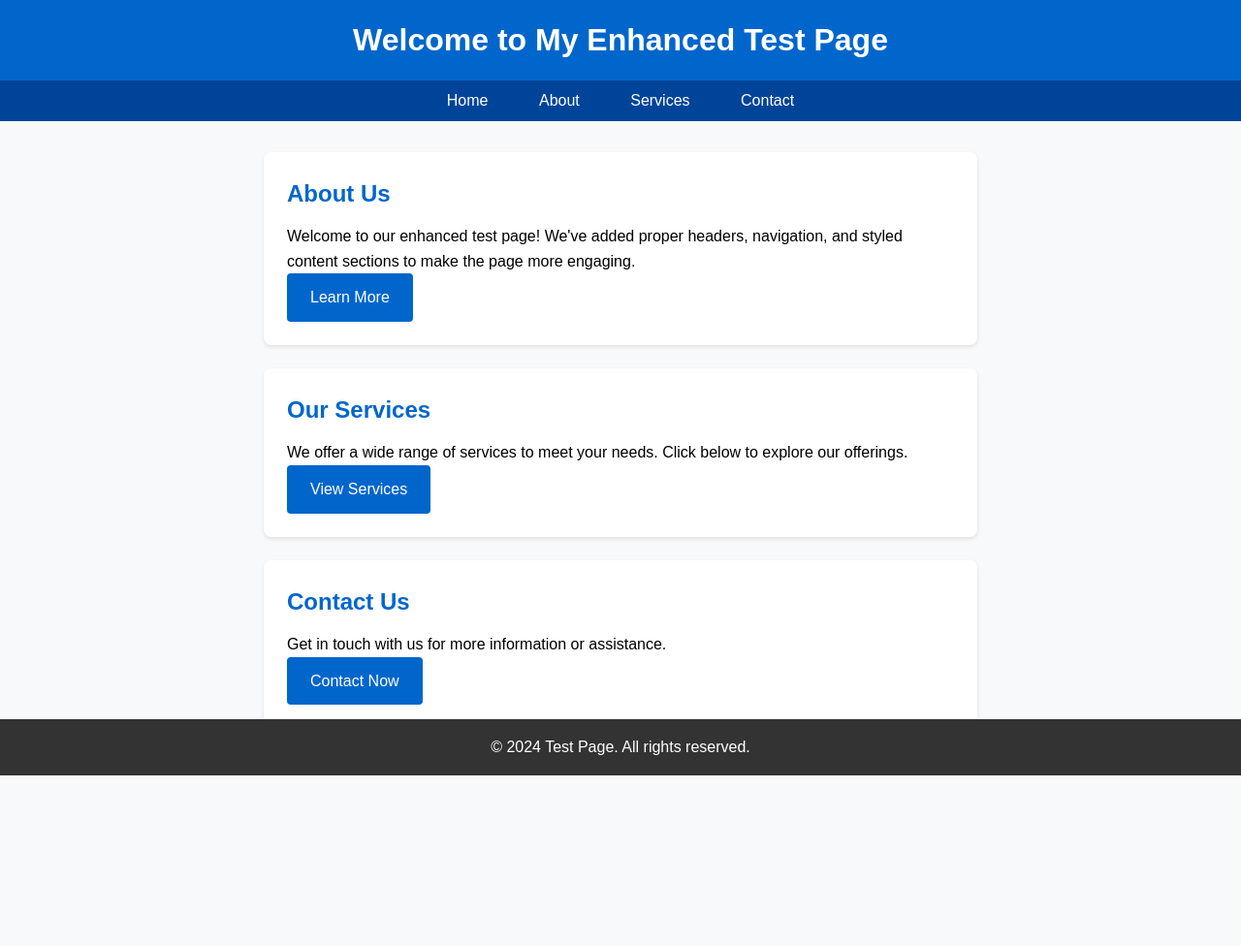
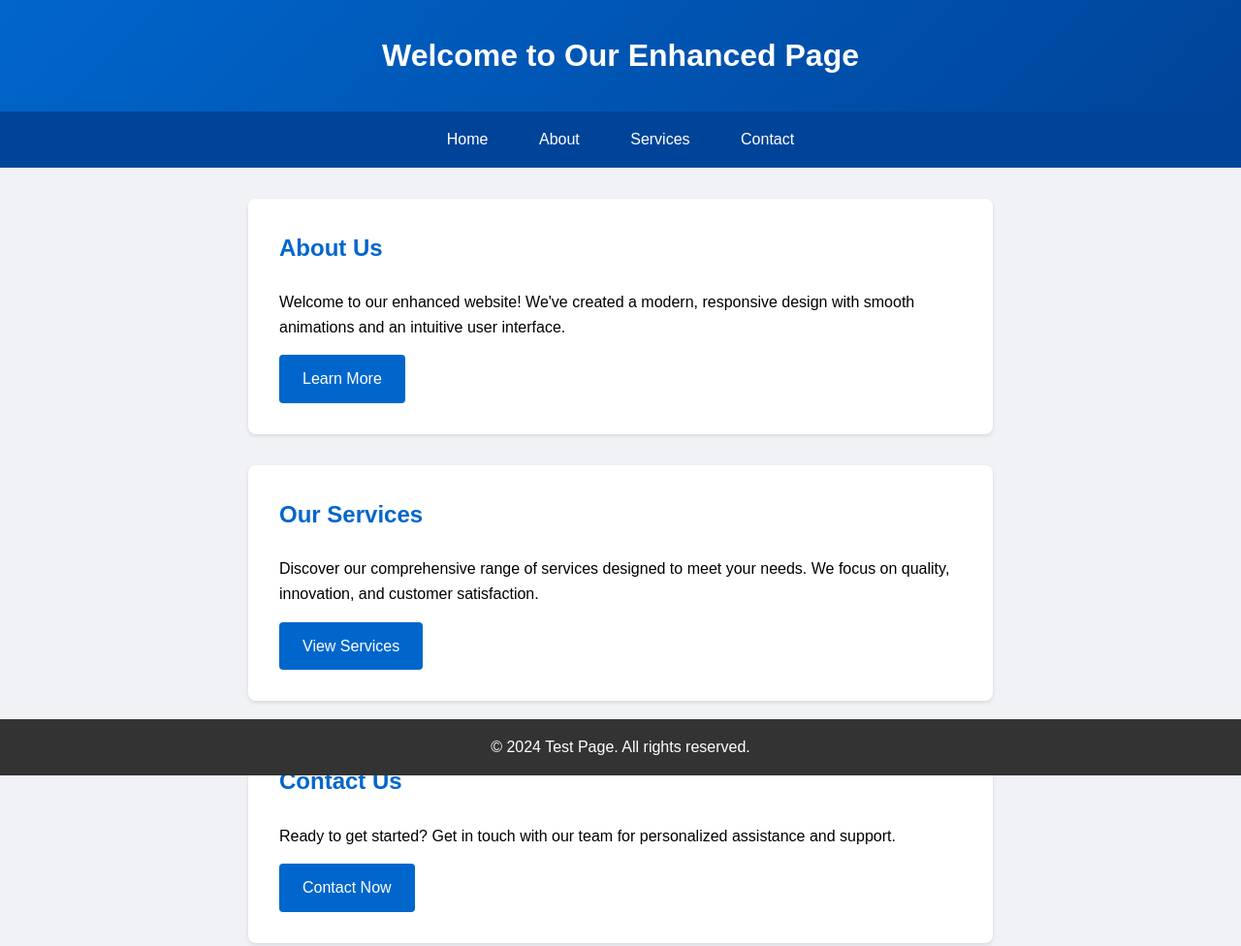
Before and after one commit to Adivems/adivems-test, a plain HTML site: page index.html in a window 1280 px wide. Shown: the whole page at 97% size. Before the commit the page ends 867 px from the top, so only its background shows below. Drawn offline with Linux system fonts and the light colour scheme.

Commit message:
Add enhanced HTML page with styling

```diff
--- a/index.html
+++ b/index.html
@@ -5,91 +5,78 @@
     <meta name="viewport" content="width=device-width, initial-scale=1.0">
     <title>Welcome to My Test Page</title>
     <style>
-        /* Global styles */
         * {
             margin: 0;
             padding: 0;
             box-sizing: border-box;
         }
-
         body {
-            font-family: 'Arial', sans-serif;
+            font-family: Arial, sans-serif;
             line-height: 1.6;
             padding-bottom: 60px;
-            background-color: #f8f9fa;
+            background: #f0f2f5;
         }
-
-        /* Header */
         header {
-            background-color: #0066cc;
+            background: linear-gradient(135deg, #0066cc, #004499);
             color: white;
+            padding: 2em;
+            text-align: center;
+            box-shadow: 0 2px 4px rgba(0,0,0,0.1);
+        }
+        nav {
+            background: #004499;
             padding: 1em;
             text-align: center;
         }
-
-        /* Navigation */
-        nav {
-            background-color: #004499;
-            padding: 0.5em;
-            text-align: center;
-        }
-
         nav a {
             color: white;
             text-decoration: none;
             padding: 0.5em 1em;
             margin: 0 0.5em;
-            border-radius: 3px;
-            transition: background-color 0.3s;
+            border-radius: 4px;
+            transition: all 0.3s;
         }
-
         nav a:hover {
-            background-color: #003366;
+            background: #003366;
+            transform: translateY(-2px);
         }
-
-        /* Main content */
         main {
             max-width: 800px;
-            margin: 0 auto;
+            margin: 2em auto;
+            padding: 0 1em;
+        }
+        .card {
+            background: white;
+            border-radius: 8px;
             padding: 2em;
+            margin-bottom: 2em;
+            box-shadow: 0 2px 4px rgba(0,0,0,0.1);
+            transition: transform 0.3s;
         }
-
-        .card {
-            background-color: white;
-            border-radius: 8px;
-            padding: 1.5em;
-            margin-bottom: 1.5em;
-            box-shadow: 0 2px 4px rgba(0,0,0,0.1);
-            transition: transform 0.2s;
+        .card:hover {
+            transform: translateY(-4px);
+            box-shadow: 0 4px 8px rgba(0,0,0,0.2);
         }
-
-        .card:hover {
-            transform: translateY(-2px);
-        }
-
         h2 {
             color: #0066cc;
-            margin-bottom: 0.5em;
+            margin-bottom: 1em;
         }
-
-        /* Buttons */
         .button {
             display: inline-block;
             padding: 0.75em 1.5em;
-            background-color: #0066cc;
+            background: #0066cc;
             color: white;
             text-decoration: none;
             border-radius: 4px;
-            transition: background-color 0.3s;
+            transition: all 0.3s;
+            margin-top: 1em;
         }
-
         .button:hover {
-            background-color: #004499;
+            background: #004499;
+            transform: translateY(-2px);
         }
-
-        /* Footer */
         footer {
-            background-color: #333;
+            background: #333;
             color: white;
             text-align: center;
             padding: 1em;
@@ -101,7 +88,7 @@
 </head>
 <body>
     <header>
-        <h1>Welcome to My Enhanced Test Page</h1>
+        <h1>Welcome to Our Enhanced Page</h1>
     </header>
 
     <nav>
@@ -114,19 +101,19 @@
     <main>
         <section class="card">
             <h2>About Us</h2>
-            <p>Welcome to our enhanced test page! We've added proper headers, navigation, and styled content sections to make the page more engaging.</p>
+            <p>Welcome to our enhanced website! We've created a modern, responsive design with smooth animations and an intuitive user interface.</p>
             <a href="#learn-more" class="button">Learn More</a>
         </section>
 
         <section class="card">
             <h2>Our Services</h2>
-            <p>We offer a wide range of services to meet your needs. Click below to explore our offerings.</p>
+            <p>Discover our comprehensive range of services designed to meet your needs. We focus on quality, innovation, and customer satisfaction.</p>
             <a href="#services" class="button">View Services</a>
         </section>
 
         <section class="card">
             <h2>Contact Us</h2>
-            <p>Get in touch with us for more information or assistance.</p>
+            <p>Ready to get started? Get in touch with our team for personalized assistance and support.</p>
             <a href="#contact" class="button">Contact Now</a>
         </section>
     </main>
```
